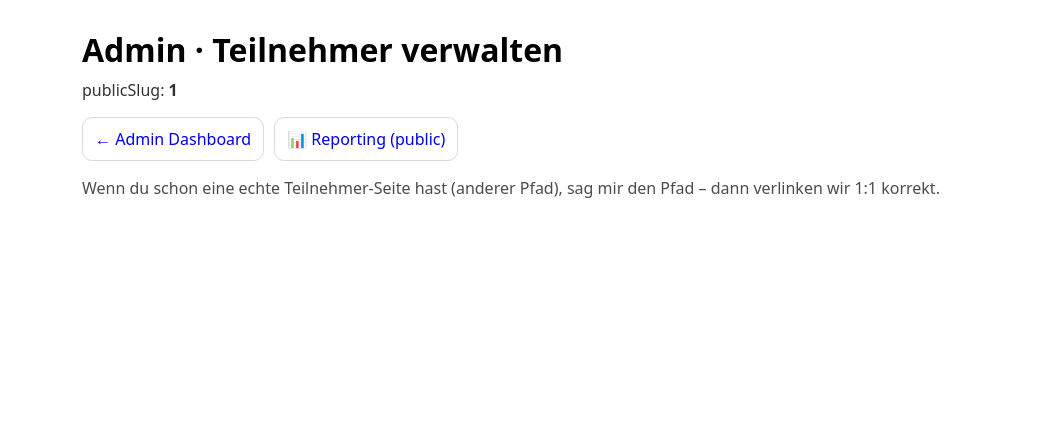
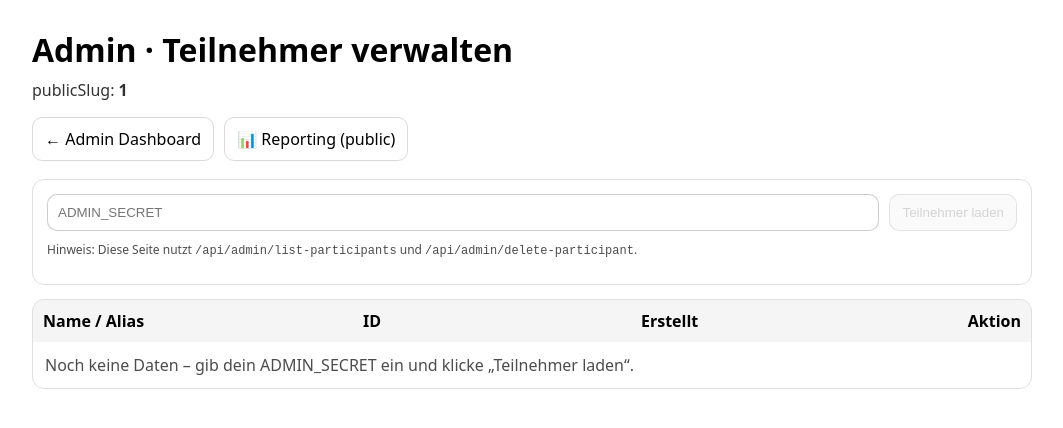
Before and after one commit to jochenwiener71/Weinfreunde-app, a Next.js app: page /admin/participants/1 in a window 1280 px wide. Shown: the top 428 px of the page, without its empty margins (108-1171 px from the left). Built offline with nearby package versions, Linux system fonts and the light colour scheme.

Commit message:
Update page.tsx

```diff
--- a/app/admin/participants/[slug]/page.tsx
+++ b/app/admin/participants/[slug]/page.tsx
@@ -1,4 +1,48 @@
 import Link from "next/link";
+
+type Participant = {
+  id: string;
+  displayName: string | null;
+  alias: string | null;
+  createdAt: string | null; // ISO string (vom API)
+};
+
+async function apiGet<T>(url: string, adminSecret: string): Promise<T> {
+  const res = await fetch(url, {
+    headers: { "x-admin-secret": adminSecret },
+    cache: "no-store",
+  });
+
+  const text = await res.text();
+  let json: any = {};
+  try {
+    json = text ? JSON.parse(text) : {};
+  } catch {
+    json = { error: text || `HTTP ${res.status}` };
+  }
+
+  if (!res.ok) throw new Error(json?.error ?? `HTTP ${res.status}`);
+  return json as T;
+}
+
+async function apiDelete<T>(url: string, adminSecret: string): Promise<T> {
+  const res = await fetch(url, {
+    method: "DELETE",
+    headers: { "x-admin-secret": adminSecret },
+    cache: "no-store",
+  });
+
+  const text = await res.text();
+  let json: any = {};
+  try {
+    json = text ? JSON.parse(text) : {};
+  } catch {
+    json = { error: text || `HTTP ${res.status}` };
+  }
+
+  if (!res.ok) throw new Error(json?.error ?? `HTTP ${res.status}`);
+  return json as T;
+}
 
 export default async function AdminParticipantsPage({
   params,
@@ -7,32 +51,222 @@ export default async function AdminParticipantsPage({
 }) {
   const { slug } = await params;
 
+  // ✅ Admin-Secret kommt bei dir bisher oft per Input – hier machen wir es simpel:
+  // Du gibst es als ?secret=... mit (oder du stellst es später auf ENV um).
+  // Beispiel: /admin/participants/weinfreunde-feb26?secret=mysecret
+  // (Ohne secret zeigen wir nur eine hilfreiche Meldung.)
+  //
+  // Next.js Server Component: searchParams sind hier NICHT automatisch drin,
+  // deshalb machen wir es Client-seitig (unten) für UX.
+  //
+  // -> Wir rendern eine Client-Komponente inline.
   return (
-    <main style={{ padding: 20, fontFamily: "system-ui", maxWidth: 900, margin: "0 auto" }}>
+    <main style={{ padding: 20, fontFamily: "system-ui", maxWidth: 1000, margin: "0 auto" }}>
       <h1 style={{ margin: 0 }}>Admin · Teilnehmer verwalten</h1>
       <p style={{ marginTop: 8, opacity: 0.8 }}>
         publicSlug: <b>{slug}</b>
       </p>
 
-      <div style={{ display: "flex", gap: 10, flexWrap: "wrap", marginTop: 14 }}>
+      <div style={{ display: "flex", gap: 10, flexWrap: "wrap", marginTop: 10 }}>
         <Link
-          href={`/admin`}
-          style={{ padding: "10px 12px", borderRadius: 10, border: "1px solid rgba(0,0,0,0.15)", textDecoration: "none" }}
+          href="/admin"
+          style={{
+            padding: "10px 12px",
+            borderRadius: 10,
+            border: "1px solid rgba(0,0,0,0.15)",
+            textDecoration: "none",
+            color: "inherit",
+          }}
         >
           ← Admin Dashboard
         </Link>
 
         <Link
           href={`/reporting/${encodeURIComponent(slug)}`}
-          style={{ padding: "10px 12px", borderRadius: 10, border: "1px solid rgba(0,0,0,0.15)", textDecoration: "none" }}
+          style={{
+            padding: "10px 12px",
+            borderRadius: 10,
+            border: "1px solid rgba(0,0,0,0.15)",
+            textDecoration: "none",
+            color: "inherit",
+          }}
         >
           📊 Reporting (public)
         </Link>
       </div>
 
-      <p style={{ marginTop: 16, opacity: 0.7 }}>
-        Wenn du schon eine echte Teilnehmer-Seite hast (anderer Pfad), sag mir den Pfad – dann verlinken wir 1:1 korrekt.
-      </p>
+      {/* Client UI */}
+      <ParticipantsClient slug={slug} />
     </main>
   );
 }
+
+/* ---------------- CLIENT PART ---------------- */
+
+"use client";
+
+import { useEffect, useMemo, useState } from "react";
+
+function btnStyle(disabled?: boolean): React.CSSProperties {
+  return {
+    padding: "10px 12px",
+    border: "1px solid rgba(0,0,0,0.18)",
+    borderRadius: 10,
+    background: disabled ? "rgba(0,0,0,0.04)" : "transparent",
+    opacity: disabled ? 0.55 : 1,
+    cursor: disabled ? "not-allowed" : "pointer",
+  };
+}
+
+function fmtDate(s: string | null) {
+  if (!s) return "—";
+  const d = new Date(s);
+  if (Number.isNaN(d.getTime())) return s;
+  return d.toLocaleString();
+}
+
+function safeStr(s: any): string | null {
+  return typeof s === "string" && s.trim() ? s.trim() : null;
+}
+
+function normalizeParticipant(p: any): Participant {
+  return {
+    id: String(p?.id ?? ""),
+    displayName: safeStr(p?.displayName),
+    alias: safeStr(p?.alias),
+    createdAt: safeStr(p?.createdAt),
+  };
+}
+
+function ParticipantsClient({ slug }: { slug: string }) {
+  const [adminSecret, setAdminSecret] = useState("");
+  const [loading, setLoading] = useState(false);
+  const [msg, setMsg] = useState<string | null>(null);
+  const [rows, setRows] = useState<Participant[]>([]);
+  const [deletingId, setDeletingId] = useState<string | null>(null);
+
+  const canLoad = useMemo(() => adminSecret.trim().length > 0, [adminSecret]);
+
+  async function load() {
+    setMsg(null);
+    setLoading(true);
+    try {
+      // ✅ API Route erwartet publicSlug als Query (so wie deine anderen Admin-APIs)
+      const url = `/api/admin/list-participants?publicSlug=${encodeURIComponent(slug)}`;
+      const json: any = await apiGet(url, adminSecret.trim());
+
+      const list = Array.isArray(json?.participants) ? json.participants : Array.isArray(json) ? json : [];
+      setRows(list.map(normalizeParticipant));
+
+      setMsg(`Geladen: ${list.length} Teilnehmer ✅`);
+    } catch (e: any) {
+      setMsg(e?.message ?? "Fehler beim Laden");
+    } finally {
+      setLoading(false);
+    }
+  }
+
+  async function remove(p: Participant) {
+    if (!adminSecret.trim()) return;
+    if (!p?.id) return;
+
+    const ok = confirm(`Teilnehmer löschen?\n\n${p.displayName ?? p.alias ?? p.id}`);
+    if (!ok) return;
+
+    setDeletingId(p.id);
+    setMsg(null);
+
+    try {
+      const url = `/api/admin/delete-participant?publicSlug=${encodeURIComponent(slug)}&participantId=${encodeURIComponent(
+        p.id
+      )}`;
+      await apiDelete(url, adminSecret.trim());
+
+      setRows((prev) => prev.filter((x) => x.id !== p.id));
+      setMsg("Teilnehmer gelöscht ✅");
+    } catch (e: any) {
+      setMsg(e?.message ?? "Löschen fehlgeschlagen");
+    } finally {
+      setDeletingId(null);
+    }
+  }
+
+  // optional: autoload sobald secret gesetzt wird (nicht erzwingen)
+  useEffect(() => {
+    setRows([]);
+    setMsg(null);
+  }, [slug]);
+
+  return (
+    <section style={{ marginTop: 18 }}>
+      <div style={{ padding: 14, border: "1px solid rgba(0,0,0,0.12)", borderRadius: 12 }}>
+        <div style={{ display: "grid", gridTemplateColumns: "1fr auto", gap: 10 }}>
+          <input
+            value={adminSecret}
+            onChange={(e) => setAdminSecret(e.target.value)}
+            placeholder="ADMIN_SECRET"
+            autoCapitalize="none"
+            autoCorrect="off"
+            style={{ padding: 10, borderRadius: 10, border: "1px solid rgba(0,0,0,0.2)" }}
+          />
+          <button onClick={load} disabled={!canLoad || loading} style={btnStyle(!canLoad || loading)}>
+            {loading ? "Lade..." : "Teilnehmer laden"}
+          </button>
+        </div>
+
+        {msg && (
+          <p style={{ marginTop: 10, whiteSpace: "pre-wrap", color: msg.includes("✅") ? "inherit" : "crimson" }}>
+            {msg}
+          </p>
+        )}
+
+        <p style={{ marginTop: 10, fontSize: 12, opacity: 0.7 }}>
+          Hinweis: Diese Seite nutzt <code>/api/admin/list-participants</code> und <code>/api/admin/delete-participant</code>.
+        </p>
+      </div>
+
+      <div style={{ marginTop: 14, border: "1px solid rgba(0,0,0,0.12)", borderRadius: 12, overflow: "hidden" }}>
+        <table style={{ width: "100%", borderCollapse: "collapse" }}>
+          <thead>
+            <tr style={{ background: "rgba(0,0,0,0.04)" }}>
+              <th style={{ textAlign: "left", padding: 10, width: 300 }}>Name / Alias</th>
+              <th style={{ textAlign: "left", padding: 10 }}>ID</th>
+              <th style={{ textAlign: "left", padding: 10, width: 220 }}>Erstellt</th>
+              <th style={{ textAlign: "right", padding: 10, width: 140 }}>Aktion</th>
+            </tr>
+          </thead>
+
+          <tbody>
+            {rows.length === 0 ? (
+              <tr>
+                <td colSpan={4} style={{ padding: 12, opacity: 0.7 }}>
+                  Noch keine Daten – gib dein ADMIN_SECRET ein und klicke „Teilnehmer laden“.
+                </td>
+              </tr>
+            ) : (
+              rows.map((p) => (
+                <tr key={p.id} style={{ borderTop: "1px solid rgba(0,0,0,0.08)" }}>
+                  <td style={{ padding: 10 }}>
+                    <b>{p.displayName ?? p.alias ?? "—"}</b>
+                    {p.displayName && p.alias ? (
+                      <div style={{ fontSize: 12, opacity: 0.7 }}>Alias: {p.alias}</div>
+                    ) : null}
+                  </td>
+                  <td style={{ padding: 10, fontFamily: "ui-monospace, SFMono-Regular, Menlo, monospace" }}>
+                    {p.id}
+                  </td>
+                  <td style={{ padding: 10 }}>{fmtDate(p.createdAt)}</td>
+                  <td style={{ padding: 10, textAlign: "right" }}>
+                    <button onClick={() => remove(p)} disabled={!canLoad || deletingId === p.id} style={btnStyle(!canLoad)}>
+                      {deletingId === p.id ? "Lösche..." : "Löschen"}
+                    </button>
+                  </td>
+                </tr>
+              ))
+            )}
+          </tbody>
+        </table>
+      </div>
+    </section>
+  );
+}
```
